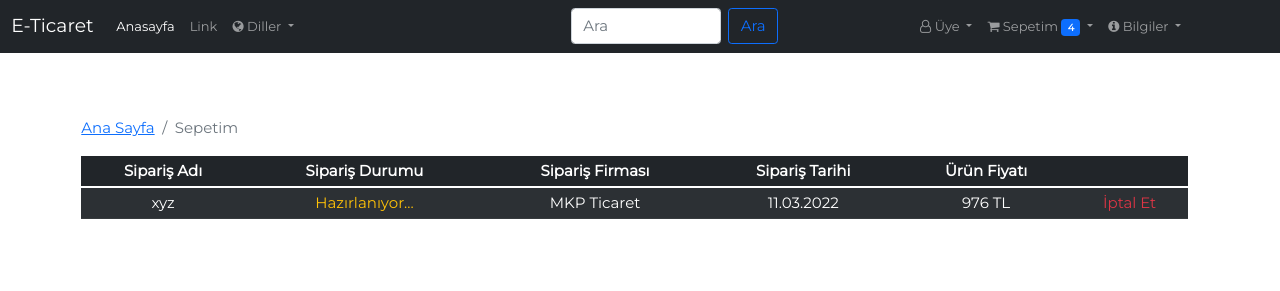
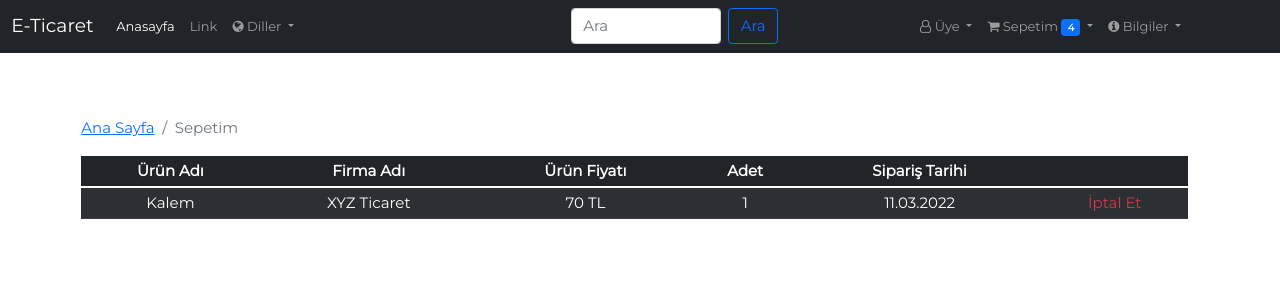
Before and after one commit to emir57/JQuery-Projects, a website: page E-ticaret/cart.htm in a window 1280 px wide. Shown: the top 291 px of the page. Drawn offline with nearby package versions, Linux system fonts and the light colour scheme.

Commit message:
refactoring cart table

```diff
--- a/E-ticaret/cart.htm
+++ b/E-ticaret/cart.htm
@@ -332,21 +332,21 @@
                             <caption></caption>
                             <thead>
                                 <tr>
-                                    <th>Sipariş Adı</th>
-                                    <th>Sipariş Durumu</th>
-                                    <th>Sipariş Firması</th>
+                                    <th>Ürün Adı</th>
+                                    <th>Firma Adı</th>
+                                    <th>Ürün Fiyatı</th>
+                                    <th>Adet</th>
                                     <th>Sipariş Tarihi</th>
-                                    <th>Ürün Fiyatı</th>
                                     <th></th>
                                 </tr>
                             </thead>
                             <tbody>
-                                <tr id="order1">
-                                    <td class="order_name">xyz</td>
-                                    <td class="text-warning status">Hazırlanıyor...</td>
-                                    <td class="community_name">MKP Ticaret</td>
+                                <tr id="cart1">
+                                    <td class="product_name">Kalem</td>
+                                    <td class="community_name">XYZ Ticaret</td>
+                                    <td class="price">70 TL</td>
+                                    <td class="count">1</td>
                                     <td class="date">11.03.2022</td>
-                                    <td class="price">976 TL</td>
                                     <td>
                                         <a id="btn_cancel1" style="cursor: pointer;"
                                             class="text-danger table-delete-btn text-decoration-none">İptal Et</a>
```
